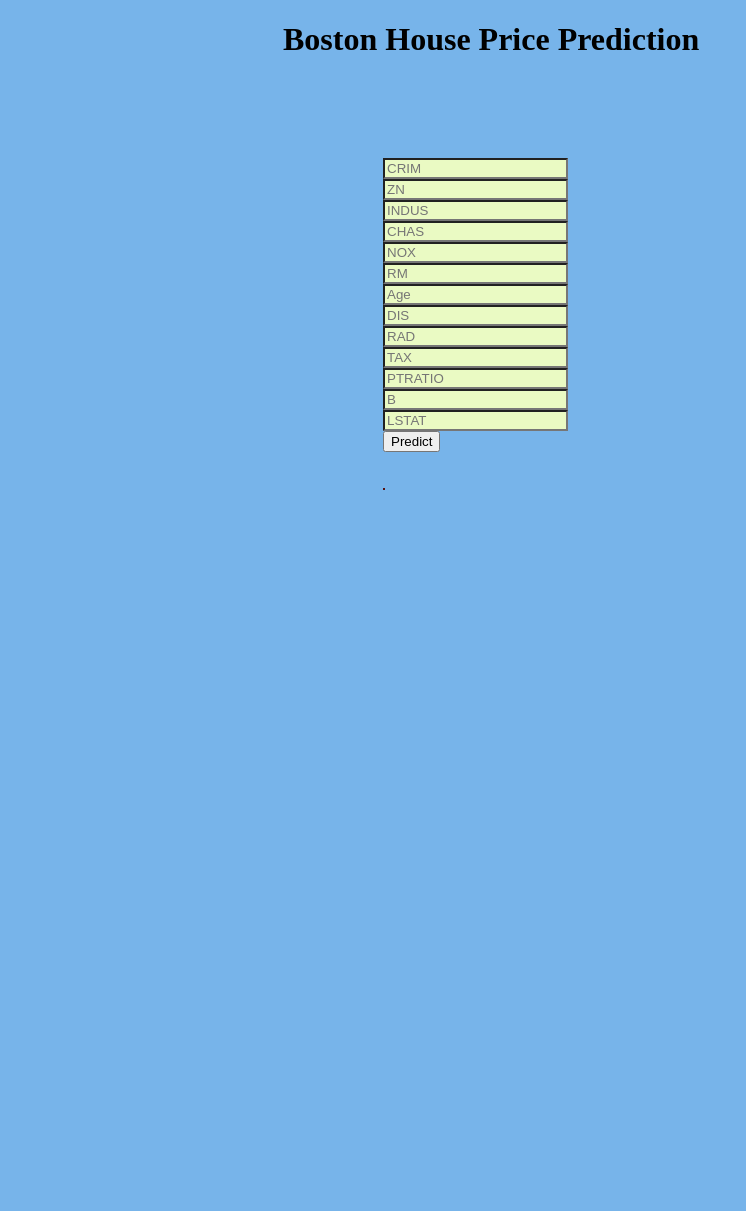
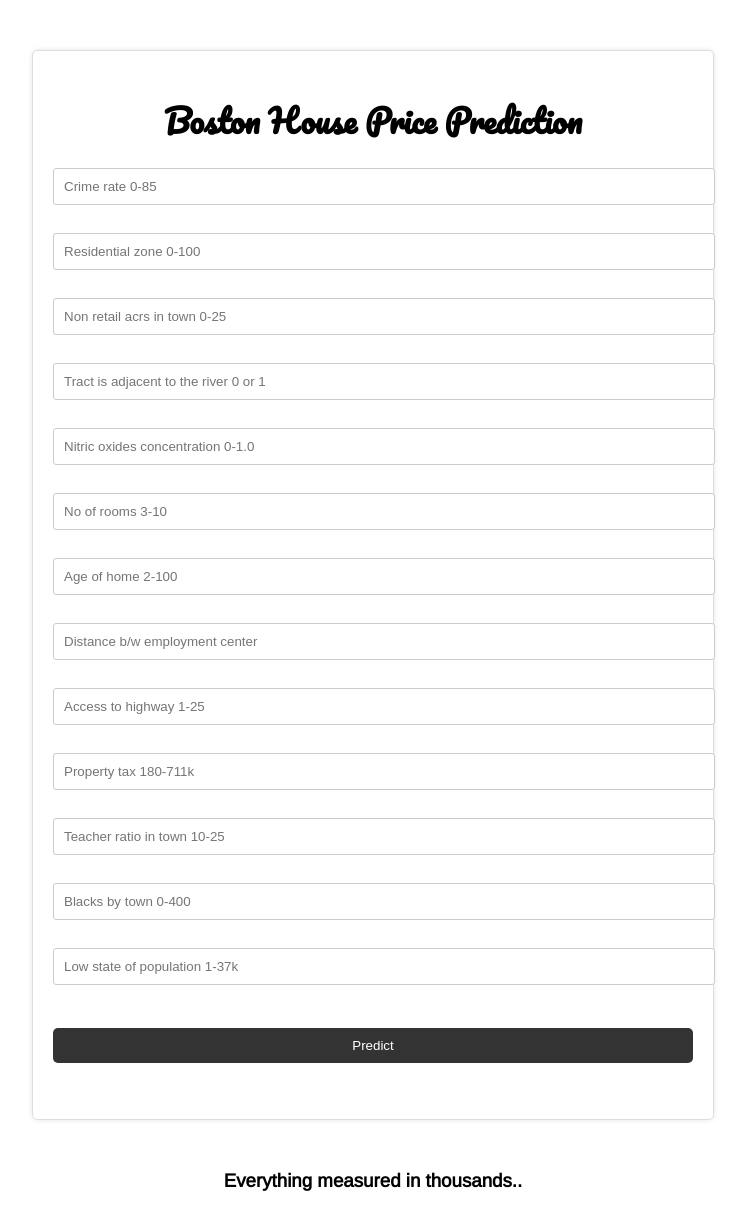
Before and after one commit to Patlu29/Boston-house-pricing, a Flask app: page / in a window 1280 px wide. Shown: the whole page, without its empty margins (267-1013 px from the left). Before the commit the page ends 490 px from the top, so only its background shows below. Run offline with Flask 3, Linux system fonts and the light colour scheme; parts of the project's set-up code (start-up, migrations or seed data) failed here and were passed over.

Commit message:
change style and HTML

```diff
--- a/static/css/style.css
+++ b/static/css/style.css
@@ -1,20 +1,63 @@
-body{
-    background-color: rgb(119, 180, 234);
-    margin: auto;
-}
-form{
-    margin-left: 650px;
-    margin-top: 100px;
-}
-.output{
-    border: 1px solid rgb(85, 18, 18);
-    margin-left: 650px;
-    margin-right: 700px;
-}
-div > h1{
-    margin-left: 550px;
-}
-input{
-    background-color: rgb(234, 250, 195);
-    color: rgb(246, 25, 128);
-}
+/* General Styles */
+body {
+    font-family: Arial, sans-serif; /* Fallback font */
+    margin: 0;
+    padding: 0;
+  }
+
+  /* Login Section */
+  .login {
+    width: 50%;
+    margin: 50px auto; /* Center horizontally */
+    padding: 20px;
+    border: 1px solid #ddd;
+    border-radius: 5px;
+    box-shadow: 0 0 5px rgba(0, 0, 0, 0.1); /* Subtle shadow */
+    text-align: center;
+  }
+
+  .login h1 {
+    font-family: 'Pacifico', cursive; /* Use Pacifico font for title */
+    margin-bottom: 20px;
+  }
+
+  /* Form Styles */
+  form {
+    display: flex; /* Arrange inputs in a row */
+    flex-direction: column; /* Stack inputs vertically */
+    width: 100%; /* Fill the login div */
+  }
+
+  form input[type="text"] {
+    width: 100%;
+    padding: 10px;
+    margin-bottom: 10px;
+    border: 1px solid #ccc;
+    border-radius: 3px;
+  }
+
+  form button {
+    width: 100%;
+    padding: 10px 20px;
+    margin-top: 15px;
+    background-color: #333; /* Adjust button color */
+    color: #fff; /* Button text color */
+    border: none;
+    border-radius: 5px;
+    cursor: pointer; /* Indicate clickable element */
+  }
+
+  form button:hover {
+    background-color: #444; /* Button hover effect */
+  }
+
+  /* Output Section */
+  .output {
+    margin-top: 30px;
+    text-align: center;
+  }
+
+  .output h3 {
+    font-family: 'Arimo', sans-serif; /* Use Arimo font for output heading */
+    margin-bottom: 10px;
+  }
--- a/templates/home.html
+++ b/templates/home.html
@@ -18,19 +18,19 @@
 
      <!-- Main Input For Receiving Query to our ML -->
     <form action="{{ url_for('predict')}}"method="post">
-      <input type="text" name="CRIM" placeholder="CRIM" required="required" /><br>
-    	<input type="text" name="ZN" placeholder="ZN" required="required" /><br>
-        <input type="text" name="INDUS" placeholder="INDUS" required="required" /><br>
-        <input type="text" name="CHAS" placeholder="CHAS" required="required" /><br>
-        <input type="text" name="NOX" placeholder="NOX" required="required" /><br>
-        <input type="text" name="RM" placeholder="RM" required="required" /><br>
-        <input type="text" name="Age" placeholder="Age" required="required" /><br>
-        <input type="text" name="DIS" placeholder="DIS" required="required" /><br>
-        <input type="text" name="RAD" placeholder="RAD" required="required" /><br>
-        <input type="text" name="TAX" placeholder="TAX" required="required" /><br>
-        <input type="text" name="PTRATIO" placeholder="PTRATIO" required="required" /><br>
-        <input type="text" name="B" placeholder="B" required="required" /><br>
-        <input type="text" name="LSTAT" placeholder="LSTAT" required="required" /><br>
+      <input type="text" name="CRIM" placeholder="Crime rate 0-85" required="required" /><br>
+    	<input type="text" name="ZN" placeholder="Residential zone 0-100" required="required" /><br>
+        <input type="text" name="INDUS" placeholder="Non retail acrs in town 0-25" required="required" /><br>
+        <input type="text" name="CHAS" placeholder="Tract is adjacent to the river 0 or 1" required="required" /><br>
+        <input type="text" name="NOX" placeholder="Nitric oxides concentration 0-1.0" required="required" /><br>
+        <input type="text" name="RM" placeholder="No of rooms 3-10" required="required" /><br>
+        <input type="text" name="Age" placeholder="Age of home 2-100" required="required" /><br>
+        <input type="text" name="DIS" placeholder="Distance b/w employment center" required="required" /><br>
+        <input type="text" name="RAD" placeholder="Access to highway 1-25" required="required" /><br>
+        <input type="text" name="TAX" placeholder="Property tax 180-711k" required="required" /><br>
+        <input type="text" name="PTRATIO" placeholder="Teacher ratio in town 10-25" required="required" /><br>
+        <input type="text" name="B" placeholder="Blacks by town 0-400" required="required" /><br>
+        <input type="text" name="LSTAT" placeholder="Low state of population 1-37k" required="required" /><br>
 
 
 
@@ -43,6 +43,7 @@
 
  </div>
  <div class="output">
+    <h3> Everything measured in thousands..<h3>
     {{prediction_text}}
  </div>
 
```
